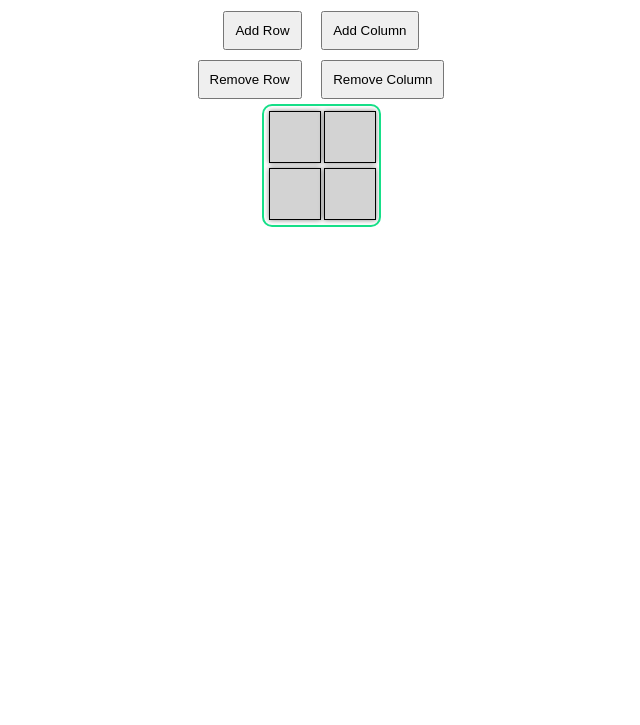
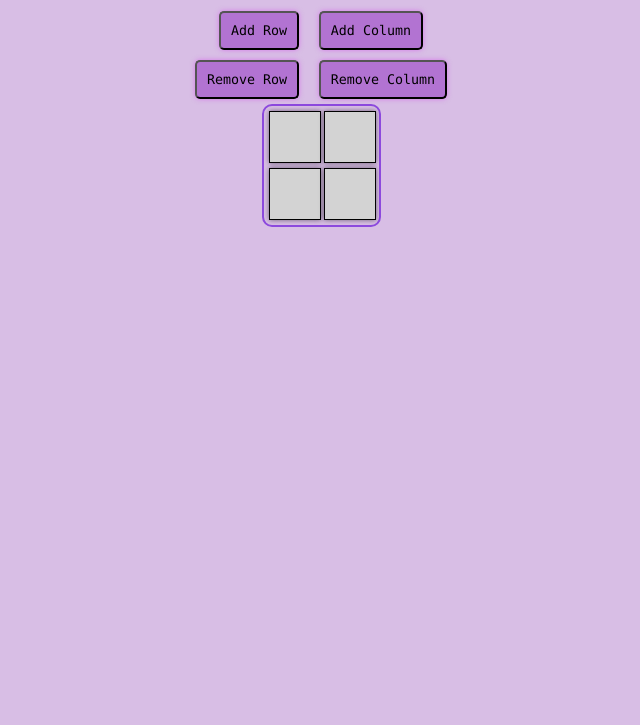
Before and after one commit to aleksShif/Web02_Grid, a plain HTML site: page home.html in a window 1280 px wide. Shown: the part 75-800 px from the top of the page, without its empty margins (319-959 px from the left). Drawn offline with Linux system fonts and the light colour scheme.

Commit message:
cuteify homepage

```diff
--- a/style.css
+++ b/style.css
@@ -1,4 +1,5 @@
 body {
+    background-color: #D8BEE5;
     font-family: "Monaco", monospace;
     text-align: center;
     margin: 20px;
@@ -7,7 +8,7 @@ body {
     display: grid;
     gap: 5px;
     padding: 5px;
-    border: 2px solid rgb(22, 223, 136);
+    border: 2px solid rgb(140, 73, 221);
     border-radius: 10px;
     width: max-content;
     overflow: hidden;
@@ -30,7 +31,16 @@ body {
     background-color: lightblue;
 }
 button {
+    font-family: "Monaco", monospace;
+    background-color: #b273d2;
     margin: 5px;
     padding: 10px;
+    border-radius: 5px;
+    box-shadow: 0 0 5px 0 rgba(213, 56, 241, 0.5);
     cursor: pointer;
+    transition: background-color 0.3s;
 }
+
+button:hover {
+    background-color: #d538f1;
+}
```
